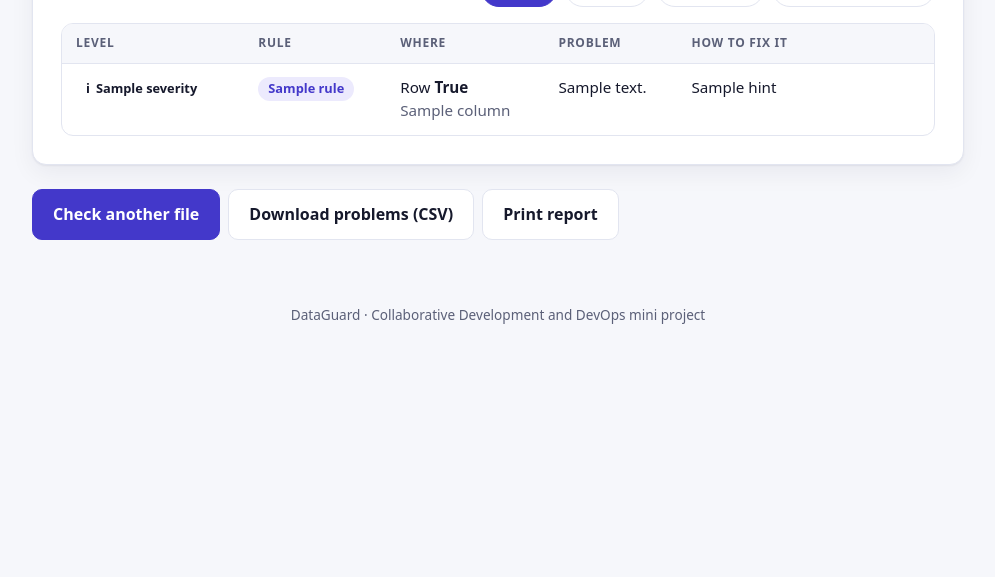
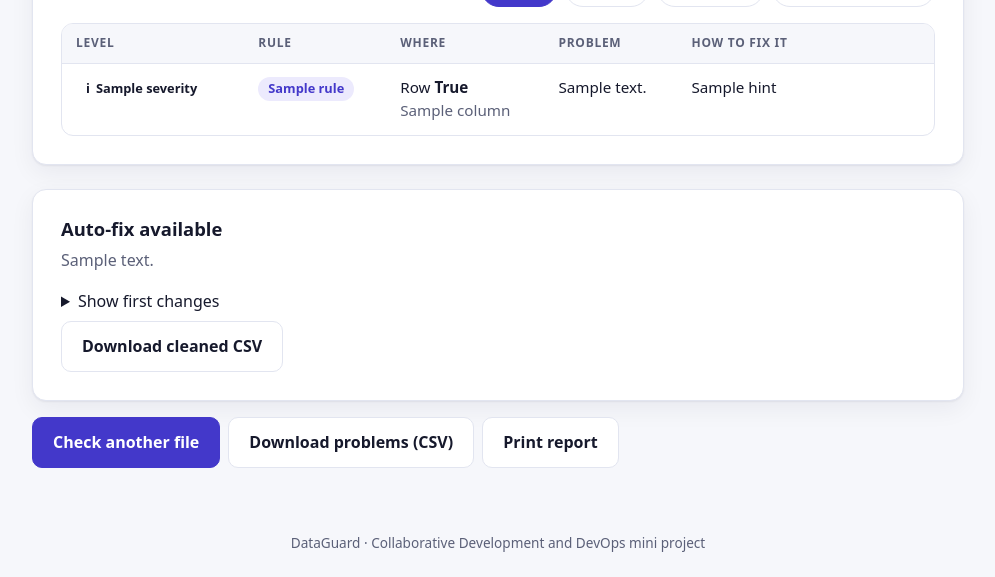
Before and after one commit to 2025csjanakiabhayakumarc-ux/CDD_Project, a Flask app: template src/webapp/templates/report.html in a window 1280 px wide. Shown: the part 617-1194 px from the top of the page, without its empty margins (142-1137 px from the left). Before the commit the page ends 941 px from the top, so only its background shows below. Run offline with Flask 3, Linux system fonts and the light colour scheme; the template is opened without the code that fills it: most values are stand-ins (such as "Sample title", 1, 10 or a date in 2020).

Commit message:
feat: add auto-fix with cleaned CSV download
- New src/autofix.py: strip whitespace, lowercase emails, normalize
  dates, drop exact duplicates; returns change log
- Flask: /download-cleaned route returns fixed CSV attachment
- Report page shows fix summary, first 10 changes, and download button
- 10 tests covering each fix type, input immutability, edge cases

```diff
--- a/src/webapp/app.py
+++ b/src/webapp/app.py
@@ -9,7 +9,7 @@ from __future__ import annotations
 
 import os
 
-from flask import Flask, render_template, request
+from flask import Flask, Response, render_template, request, session
 
 from . import service
 
@@ -19,6 +19,7 @@ ALLOWED_SUFFIXES = (".csv", ".tsv", ".txt")
 def create_app() -> Flask:
     app = Flask(__name__)
     app.config["MAX_CONTENT_LENGTH"] = 5 * 1024 * 1024  # 5 MB
+    app.secret_key = os.environ.get("SECRET_KEY", "dataguard-dev-key")
 
     @app.get("/")
     def index():
@@ -32,11 +33,29 @@ def create_app() -> Flask:
         if not upload.filename.lower().endswith(ALLOWED_SUFFIXES):
             return render_template("index.html", error="That file type is not supported. Please upload a .csv file."), 400
 
+        file_data = upload.read()
         required = [c.strip() for c in request.form.get("required", "").split(",") if c.strip()]
-        report = service.analyze_upload(upload.filename, upload.read(), required)
+        report = service.analyze_upload(upload.filename, file_data, required)
         if report.error:
             return render_template("error.html", message=report.error, filename=report.filename), 422
+
+        session["last_upload"] = file_data
+        session["last_filename"] = upload.filename
         return render_template("report.html", report=report)
+
+    @app.get("/download-cleaned")
+    def download_cleaned():
+        file_data = session.get("last_upload")
+        filename = session.get("last_filename", "data.csv")
+        if not file_data:
+            return render_template("index.html", error="No file to clean. Please upload a file first."), 400
+        cleaned_csv, _summary = service.get_cleaned_csv(file_data)
+        stem = filename.rsplit(".", 1)[0] if "." in filename else filename
+        return Response(
+            cleaned_csv,
+            mimetype="text/csv",
+            headers={"Content-Disposition": f"attachment; filename={stem}_cleaned.csv"},
+        )
 
     @app.get("/health")
     def health():
--- a/src/webapp/service.py
+++ b/src/webapp/service.py
@@ -87,6 +87,8 @@ class Report:
     notes: list = field(default_factory=list)
     engine: str = "demo"
     error: str = ""
+    fix_summary: str = ""
+    fix_log: list = field(default_factory=list)
 
     @property
     def truncated(self) -> bool:
@@ -120,8 +122,58 @@ def analyze_upload(filename: str, data: bytes, required: list[str] | None = None
         report.error = str(exc)
         return report
 
+    # Compute auto-fix summary
+    try:
+        fix_summary, fix_log = _compute_fix_summary(data)
+        report.fix_summary = fix_summary
+        report.fix_log = fix_log[:10]
+    except Exception:  # noqa: BLE001, S110
+        pass
+
     _finish(report, findings)
     return report
+
+
+def get_cleaned_csv(data: bytes) -> tuple[bytes, str]:
+    """Return (cleaned_csv_bytes, summary_text) for a previously uploaded file."""
+    try:
+        autofix = importlib.import_module("src.autofix")
+        loader = importlib.import_module("src.loader")
+    except ImportError:
+        return data, ""
+
+    folder = Path(tempfile.mkdtemp(prefix="dataguard_fix_"))
+    try:
+        path = folder / "upload.csv"
+        path.write_bytes(data)
+        df = loader.load_csv(str(path))
+        fixed_df, log = autofix.fix(df)
+        csv_bytes = fixed_df.to_csv(index=False).encode("utf-8")
+        cells_fixed = sum(1 for e in log if e["fix"] != "drop duplicate")
+        dups_removed = sum(1 for e in log if e["fix"] == "drop duplicate")
+        summary = f"{cells_fixed} cells fixed, {dups_removed} duplicate rows removed"
+        return csv_bytes, summary
+    finally:
+        shutil.rmtree(folder, ignore_errors=True)
+
+
+def _compute_fix_summary(data: bytes) -> tuple[str, list[dict]]:
+    """Run autofix on data and return (summary_text, change_log)."""
+    autofix = importlib.import_module("src.autofix")
+    loader = importlib.import_module("src.loader")
+
+    folder = Path(tempfile.mkdtemp(prefix="dataguard_fix_"))
+    try:
+        path = folder / "upload.csv"
+        path.write_bytes(data)
+        df = loader.load_csv(str(path))
+        _, log = autofix.fix(df)
+        cells_fixed = sum(1 for e in log if e["fix"] != "drop duplicate")
+        dups_removed = sum(1 for e in log if e["fix"] == "drop duplicate")
+        summary = f"{cells_fixed} cells fixed, {dups_removed} duplicate rows removed"
+        return summary, log
+    finally:
+        shutil.rmtree(folder, ignore_errors=True)
 
 
 # --------------------------------------------------------------------------
--- a/src/webapp/templates/report.html
+++ b/src/webapp/templates/report.html
@@ -92,6 +92,35 @@
   </section>
   {% endif %}
 
+  {% if report.fix_summary %}
+  <section class="card" style="margin-bottom:1rem">
+    <h2>Auto-fix available</h2>
+    <p class="muted">{{ report.fix_summary }}</p>
+    {% if report.fix_log %}
+    <details>
+      <summary>Show first changes</summary>
+      <div class="table-wrap">
+        <table>
+          <thead><tr><th>Row</th><th>Column</th><th>Before</th><th>After</th><th>Fix</th></tr></thead>
+          <tbody>
+            {% for c in report.fix_log %}
+            <tr>
+              <td>{{ c.row + 2 }}</td>
+              <td>{{ c.column or '—' }}</td>
+              <td><code>{{ c.before }}</code></td>
+              <td><code>{{ c.after }}</code></td>
+              <td>{{ c.fix }}</td>
+            </tr>
+            {% endfor %}
+          </tbody>
+        </table>
+      </div>
+    </details>
+    {% endif %}
+    <a class="btn" href="{{ url_for('download_cleaned') }}" style="margin-top:0.5rem">Download cleaned CSV</a>
+  </section>
+  {% endif %}
+
   <div class="actions">
     <a class="btn btn-primary" href="{{ url_for('index') }}">Check another file</a>
     {% if report.total %}
```
Also changed, not shown: src/autofix.py (added, +126 -0 lines), tests/test_autofix.py (added, +76 -0 lines).
